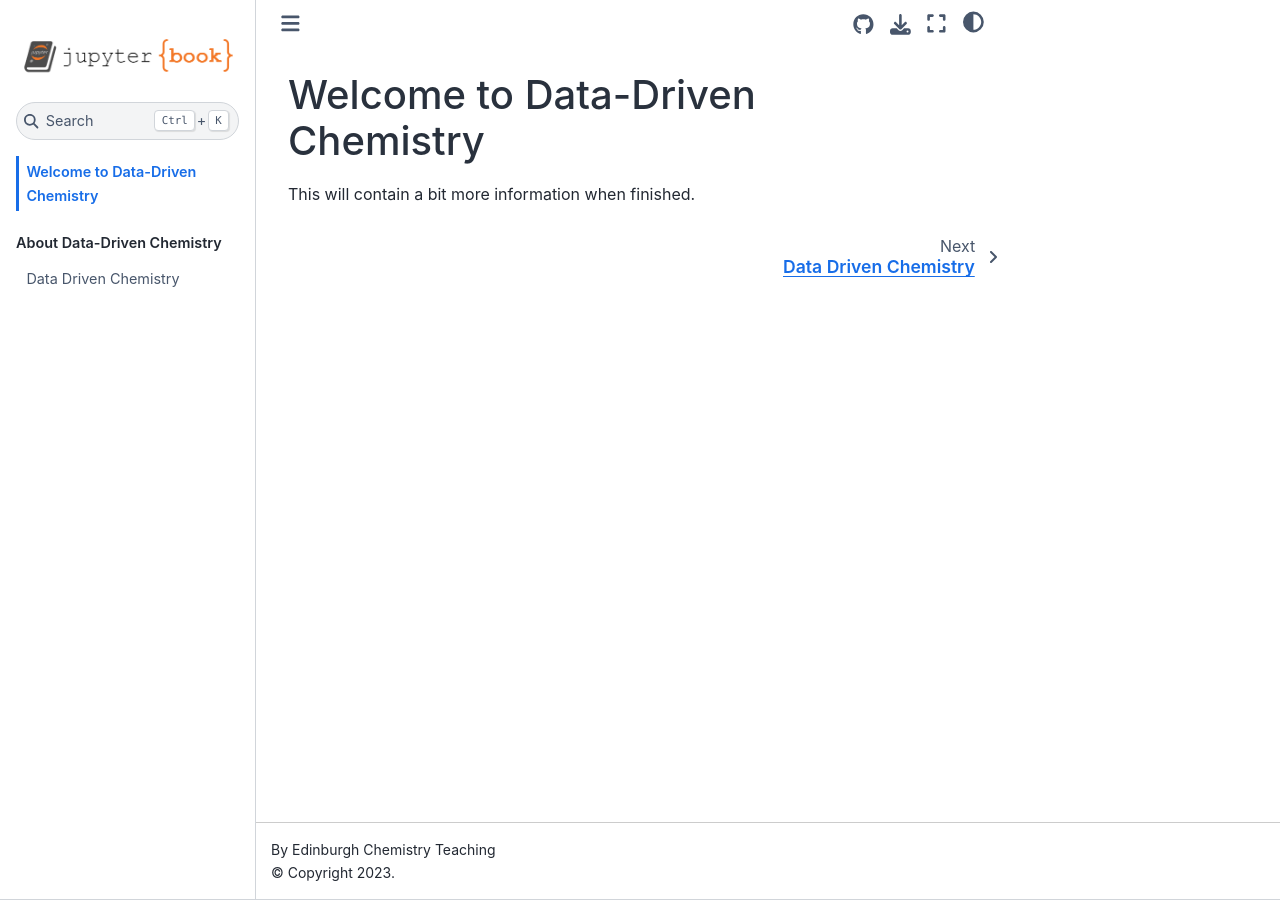
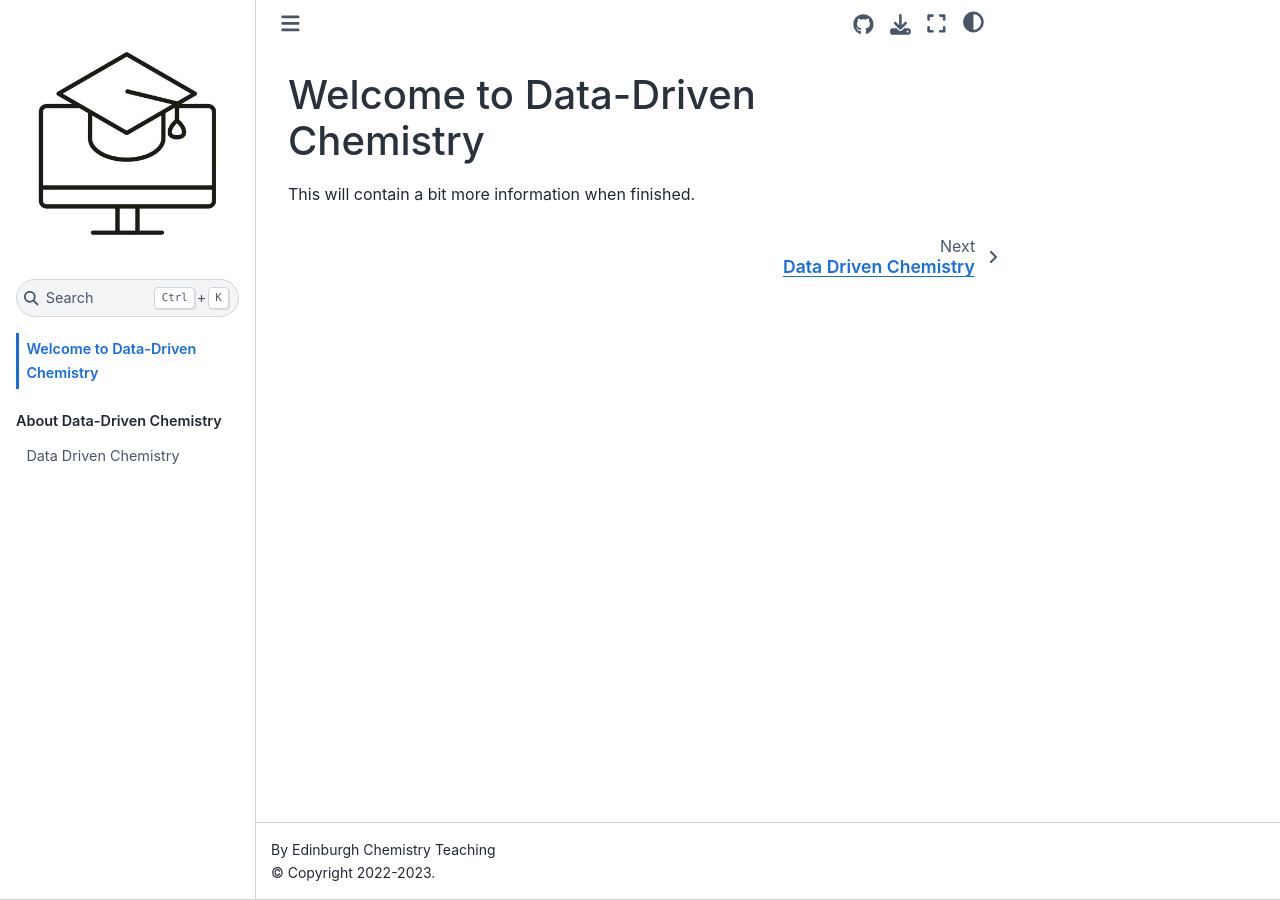
Before and after one commit to Edinburgh-Chemistry-Teaching/Data-driven-chemistry, a Jupyter Book: the page built from overview.md, in a window 1280 px wide. Built offline with Jupyter Book 1.0.4 settings and Sphinx 7.4.7 and the Sphinx Book theme 1.1.4, drawn with Linux system fonts in a browser that asks for light colours; pages that are not in the unit, such as notebooks, are missing from menus.

Commit message:
updated config file

```diff
--- a/_config.yml
+++ b/_config.yml
@@ -3,13 +3,13 @@
 
 title: 'Data-Driven Chemistry'
 author: Edinburgh Chemistry Teaching
-logo: logo.png
-copyright: 2023
+logo: logo.jpeg
+copyright: 2022-2023
 page_titles: false
 # Force re-execution of notebooks on each build.
 # See https://jupyterbook.org/content/execute.html
 execute:
-  execute_notebooks: force
+  execute_notebooks: off
 
 # Define the name of the latex output file for PDF builds
 latex:
@@ -34,4 +34,23 @@
 html:
   use_issues_button: true
   use_repository_button: true
+  google_analytics_id: ""
 #  home_page_in_navbar: false
+
+parse:
+  myst_enable_extensions:
+    # don't forget to list any other extensions you want enabled,
+    # including those that are enabled by default!
+    - amsmath
+    - colon_fence
+    # - deflist
+    - dollarmath
+    # - html_admonition
+    - html_image
+    - linkify
+    # - replacements
+    # - smartquotes
+    - substitution
+    - tasklist
+  myst_url_schemes: [mailto, http, https] # URI schemes that will be recognised as external URLs in Markdown links
+  myst_dmath_double_inline: true
```
